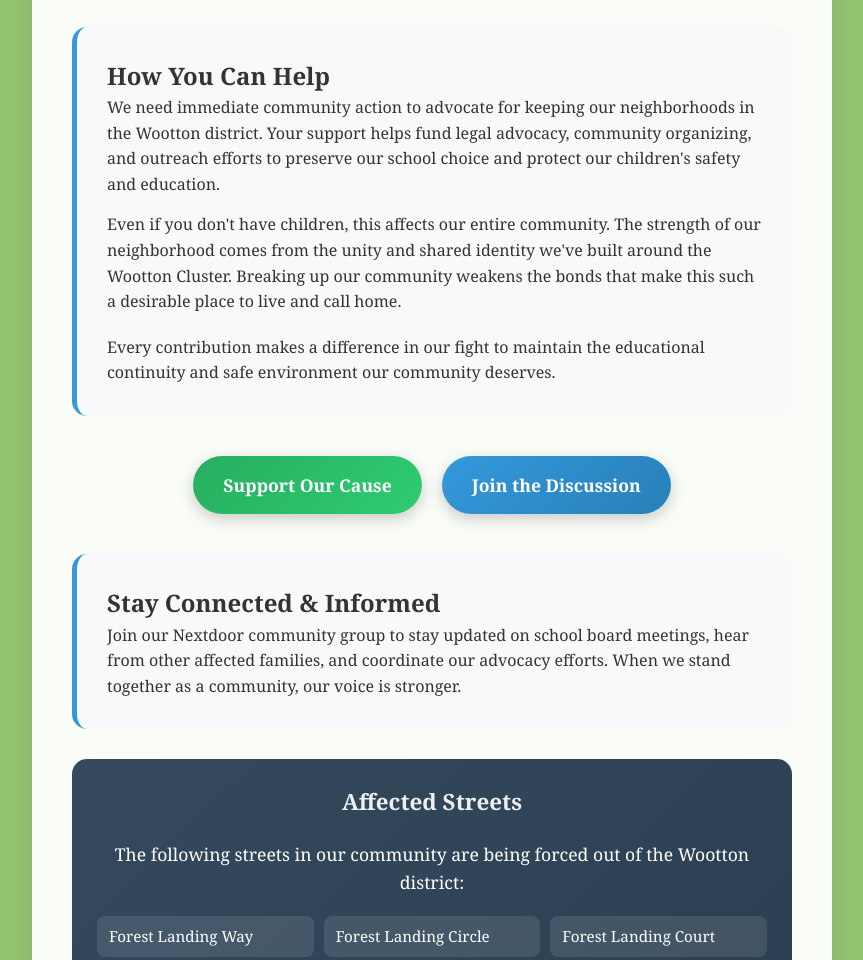
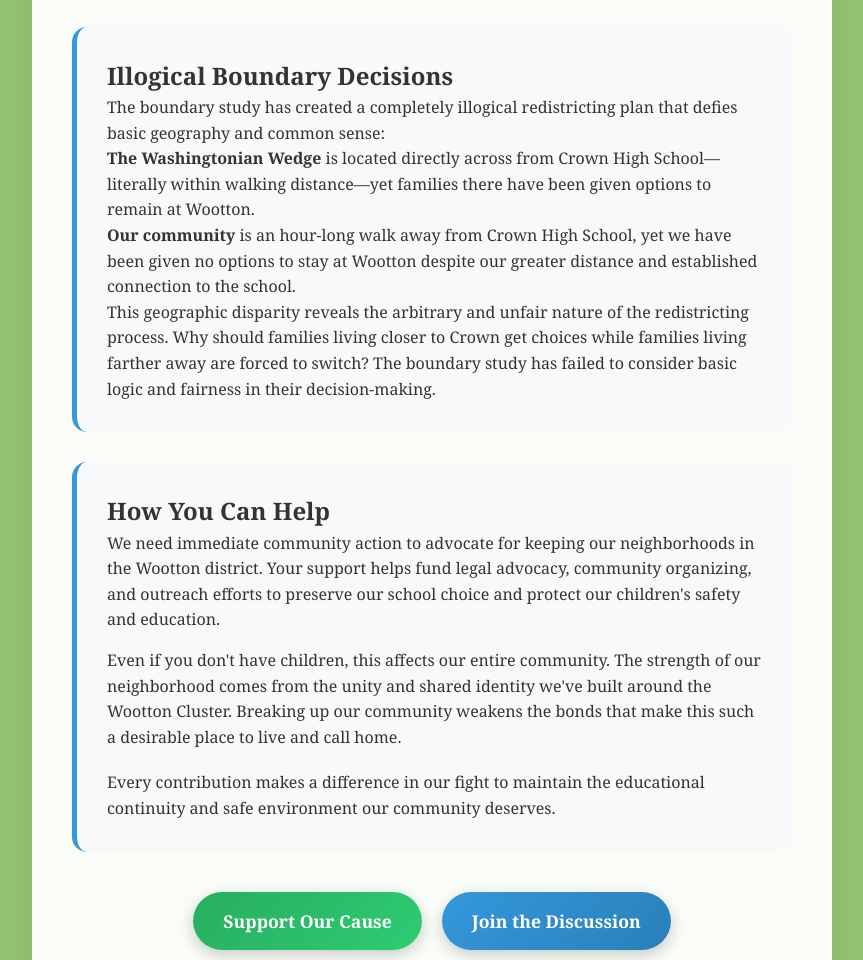
Before and after one commit to KeepWoottonHS/site, a plain HTML site: page index.html in a window 1280 px wide. Shown: the part 1589-2549 px from the top of the page, without its empty margins (208-1071 px from the left). Drawn offline with Linux system fonts and the light colour scheme.

Commit message:
dumb boundary study

```diff
--- a/index.html
+++ b/index.html
@@ -285,6 +285,17 @@
             </div>
 
             <div class="action-section">
+                <h2>Illogical Boundary Decisions</h2>
+                <p>The boundary study has created a completely illogical redistricting plan that defies basic geography and common sense:</p>
+
+                <p><strong>The Washingtonian Wedge</strong> is located directly across from Crown High School—literally within walking distance—yet families there have been given options to remain at Wootton.</p>
+
+                <p><strong>Our community</strong> is an hour-long walk away from Crown High School, yet we have been given no options to stay at Wootton despite our greater distance and established connection to the school.</p>
+
+                <p>This geographic disparity reveals the arbitrary and unfair nature of the redistricting process. Why should families living closer to Crown get choices while families living farther away are forced to switch? The boundary study has failed to consider basic logic and fairness in their decision-making.</p>
+            </div>
+
+            <div class="action-section">
                 <h2>How You Can Help</h2>
                 <p>We need immediate community action to advocate for keeping our neighborhoods in the Wootton district. Your support helps fund legal advocacy, community organizing, and outreach efforts to preserve our school choice and protect our children's safety and education.</p>
 
```
